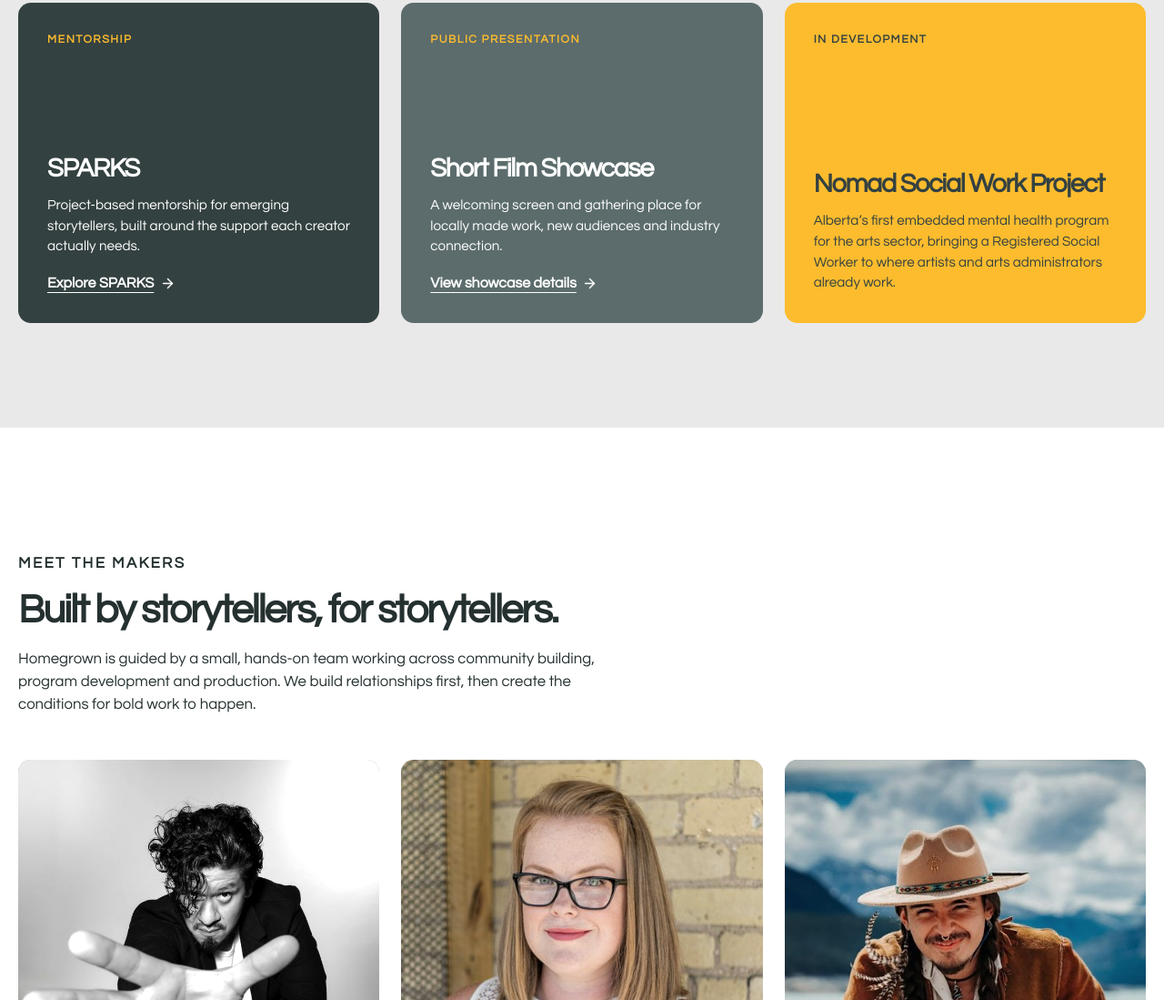
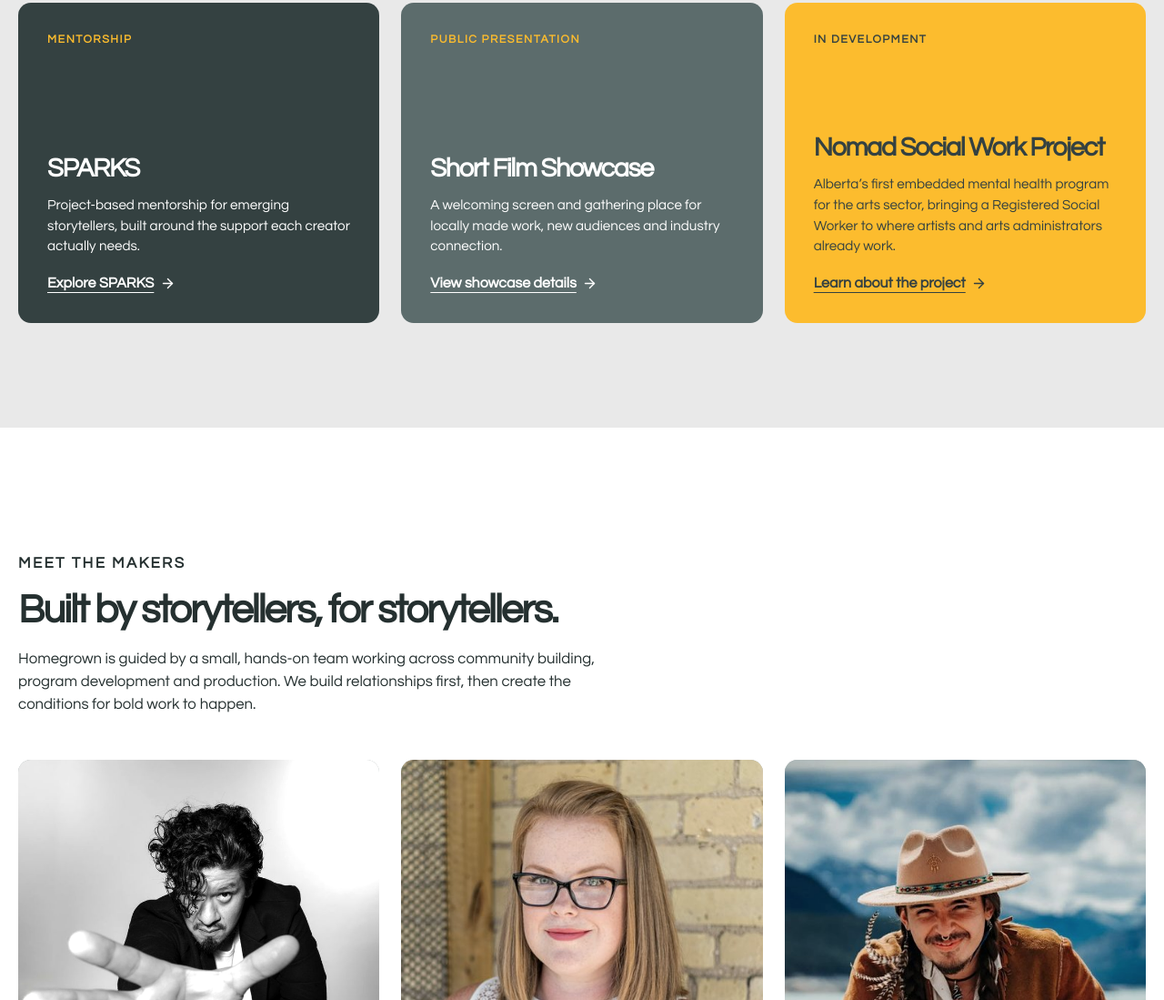
Before and after one commit to naughtypalettes/homegrown-main, a plain HTML site: page index.html in a window 1280 px wide. Shown: the part 3242-4341 px from the top of the page at 91% size. Drawn offline with Linux system fonts and the light colour scheme.

Commit message:
Link Nomad Social Work Project card to /nswp
Co-Authored-By: Claude Opus 5.5 <noreply@anthropic.com>
Claude-Session: https://claude.ai/code/session_018P3Cseq4GbuyC1nmaESQuf

```diff
--- a/index.html
+++ b/index.html
@@ -223,6 +223,9 @@ src="https://www.facebook.com/tr?id=2137911013458736&ev=PageView&noscript=1"
           <p class="card-label">In development</p>
           <h3>Nomad Social Work Project</h3>
           <p>Alberta&rsquo;s first embedded mental health program for the arts sector, bringing a Registered Social Worker to where artists and arts administrators already work.</p>
+          <a href="nswp" class="program-link">Learn about the project
+            <svg xmlns="http://www.w3.org/2000/svg" width="17" height="17" viewBox="0 0 24 24" fill="none" stroke="currentColor" stroke-width="2" stroke-linecap="round" stroke-linejoin="round" aria-hidden="true"><path d="M5 12h14"></path><path d="m12 5 7 7-7 7"></path></svg>
+          </a>
         </article>
       </div>
     </div>
```
